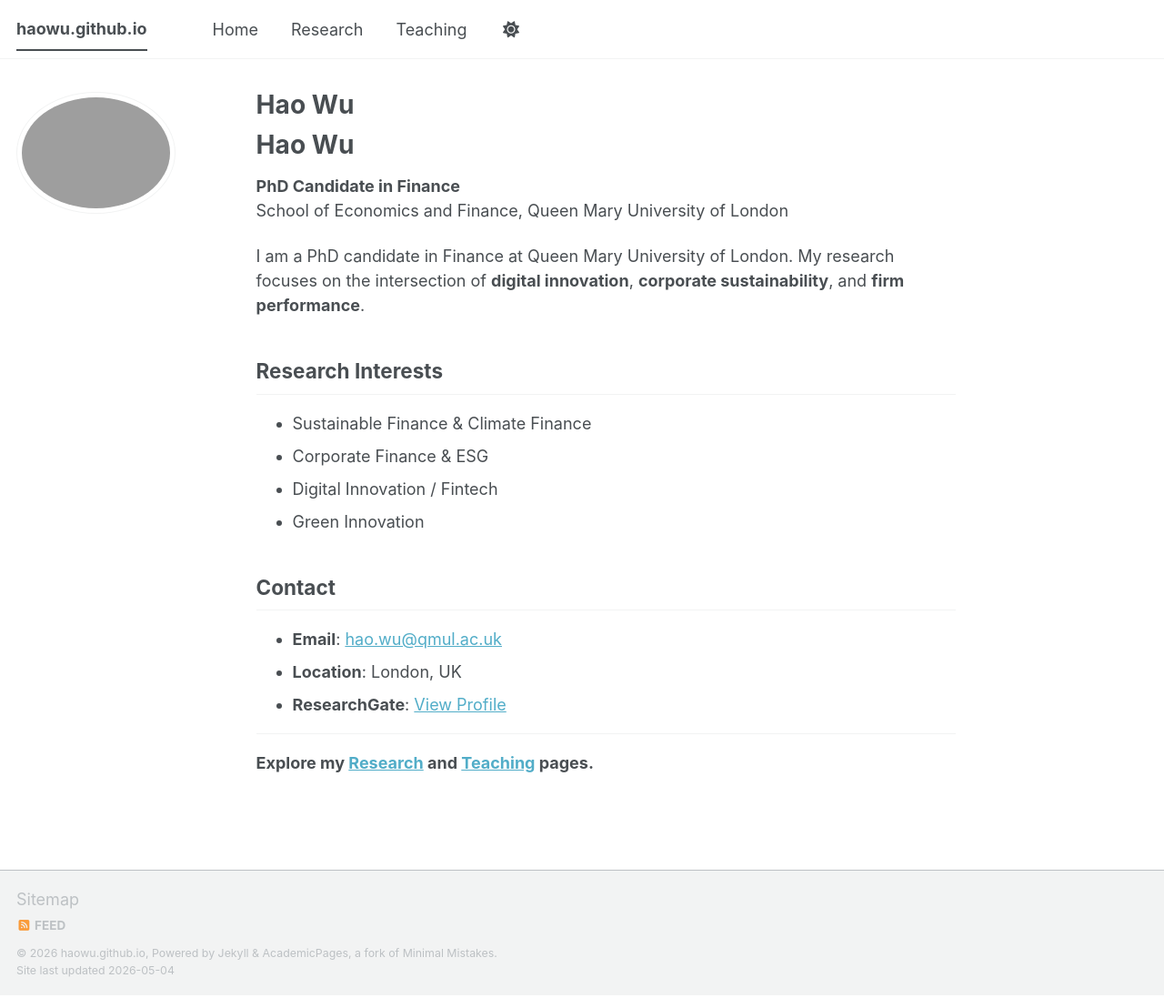
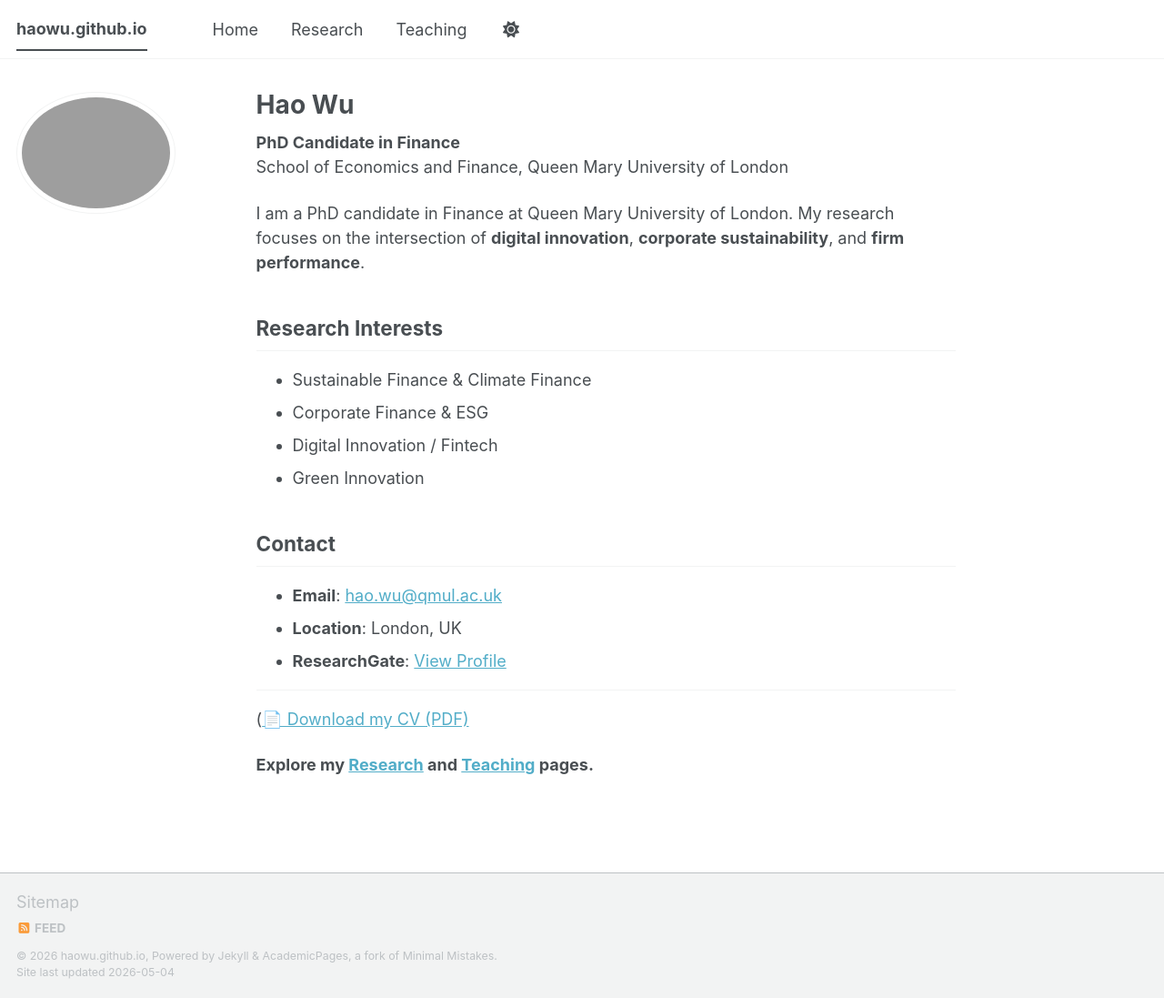
Before and after one commit to haowuqmul-cloud/haowu.github.io, a Jekyll site: the page built from index.md, in a window 1280 px wide and 1097 px high. Shown: the whole window at 91% size. Built offline with Jekyll 4.4.1, drawn with Linux system fonts in a browser that asks for light colours; a script bundle is joined from its source files by our own code; library files that are not in the unit come from our copies.

Commit message:
Update index.md to remove name and add CV link
Removed the name 'Hao Wu' and added a link to download the CV.

```diff
--- a/index.md
+++ b/index.md
@@ -4,8 +4,6 @@ excerpt: "PhD Candidate in Finance at Queen Mary University of London"
 author_profile: true
 layout: single
 ---
-
-# Hao Wu
 
 **PhD Candidate in Finance**
 School of Economics and Finance, Queen Mary University of London
@@ -24,5 +22,6 @@ I am a PhD candidate in Finance at Queen Mary University of London. My research
 - **ResearchGate**: [View Profile](https://www.researchgate.net/profile/Hao-Wu-501)
 
 ---
+([📄 Download my CV (PDF)](files/Hao_Wu_CV.pdf)
 
 **Explore my [Research](/research/) and [Teaching](/teaching/) pages.**
```
